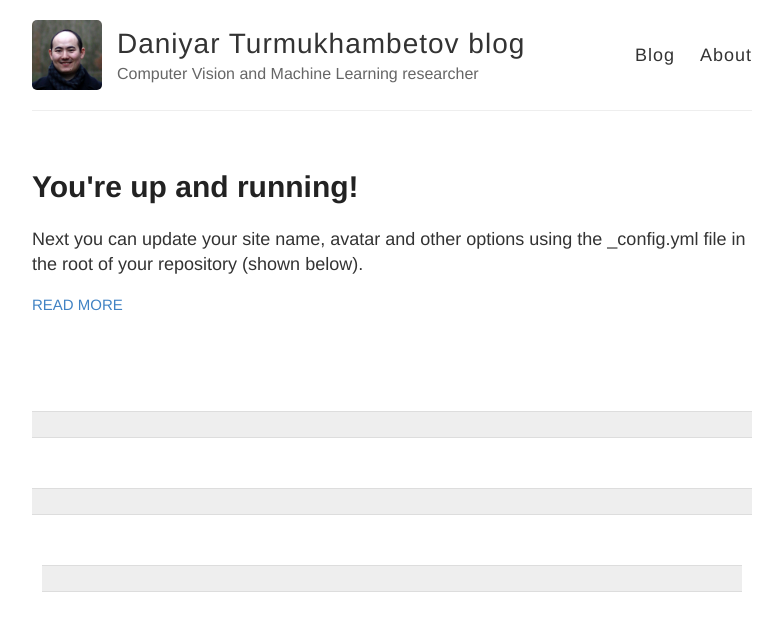
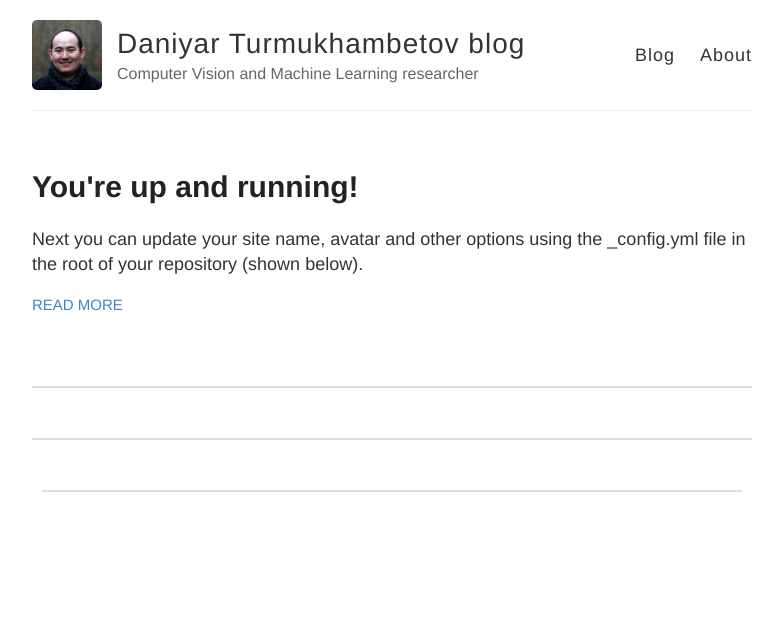
Before and after one commit to dantkz/dantkz.github.io, a Jekyll site: the page built from index.html, in a window 1280 px wide. Shown: the top 631 px of the page, without its empty margins (248-1031 px from the left). Built offline with Jekyll 4.4.1, drawn with Linux system fonts in a browser that asks for light colours.

Commit message:
Update default.html

```diff
--- a/_layouts/default.html
+++ b/_layouts/default.html
@@ -39,13 +39,13 @@
 
 
 
-      <div class="container">&nbsp</div>
+      <div class="container"></div>
 
-      <div class="wrapper-footer">&nbsp</div>
+      <div class="wrapper-footer"></div>
 
-      <div class="wrapper-footer"><div class="container">&nbsp</div></div>
+      <div class="wrapper-footer"><div class="container"></div></div>
 
-      <div class="container"><div class="wrapper-footer">&nbsp</div></div>
+      <div class="container"><div class="wrapper-footer"></div></div>
 
     </div>
 
```
